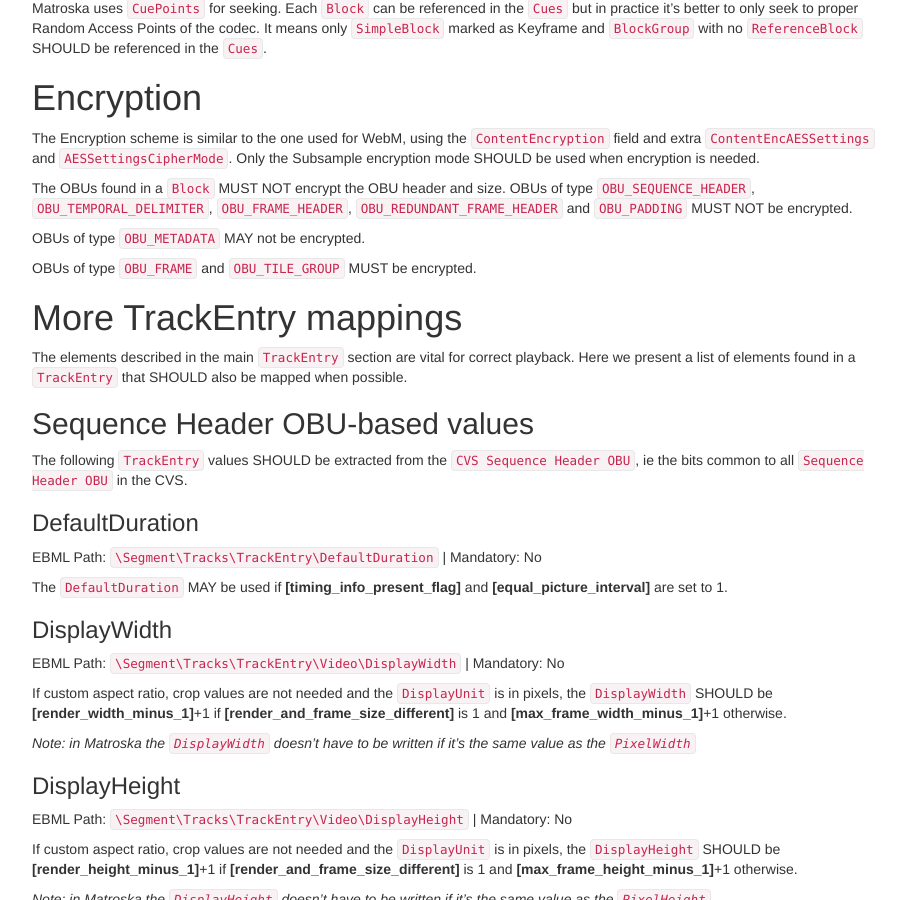
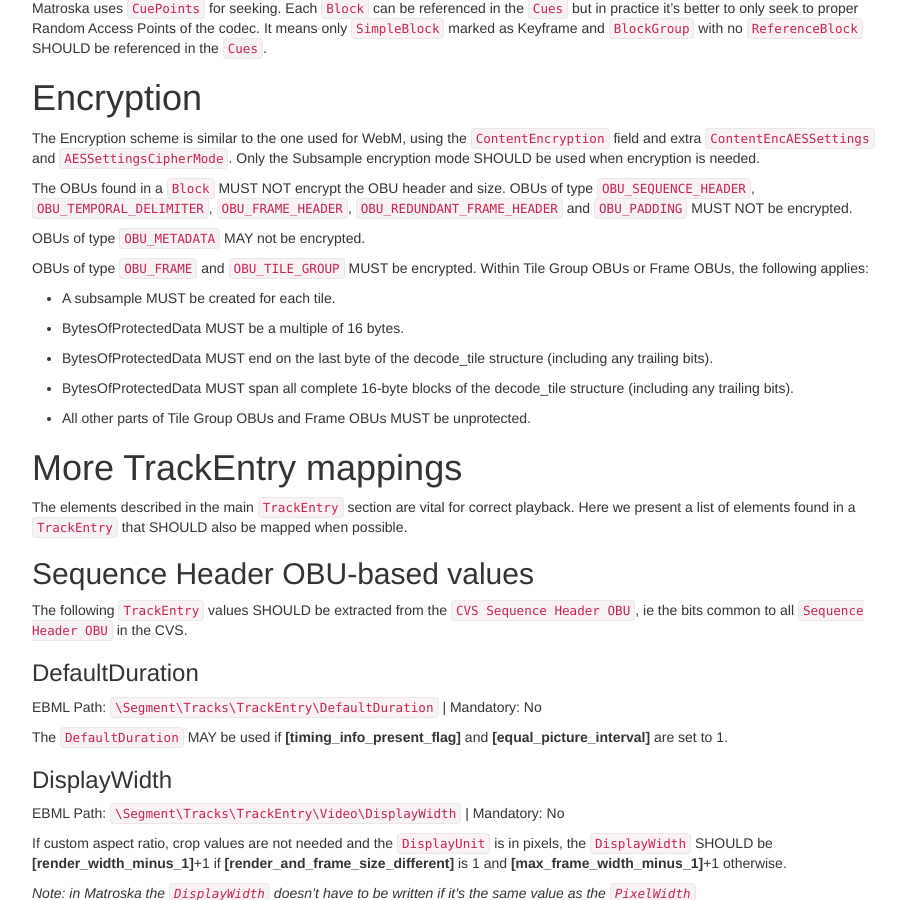
Before and after one commit to ietf-wg-cellar/matroska-specification, a Jekyll site: the page built from codec/av1.md, in a window 1280 px wide and 900 px high, scrolled down 3606 px. Shown: the whole window, without its empty margins (273-1179 px from the left). Built offline with Jekyll 4.4.1, drawn with Linux system fonts in a browser that asks for light colours; our own code applies the rules of GitHub Pages for plain Markdown files.

Commit message:
av1: use the same scheme as ISOBMFF for tile/frame encryption

```diff
--- a/codec/av1.md
+++ b/codec/av1.md
@@ -151,7 +151,17 @@ The OBUs found in a `Block` MUST NOT encrypt the OBU header and size. OBUs of ty
 
 OBUs of type `OBU_METADATA` MAY not be encrypted.
 
-OBUs of type `OBU_FRAME` and `OBU_TILE_GROUP` MUST be encrypted.
+OBUs of type `OBU_FRAME` and `OBU_TILE_GROUP` MUST be encrypted. Within Tile Group OBUs or Frame OBUs, the following applies:
+
+* A subsample MUST be created for each tile.
+
+* BytesOfProtectedData MUST be a multiple of 16 bytes.
+
+* BytesOfProtectedData MUST end on the last byte of the decode_tile structure (including any trailing bits).
+
+* BytesOfProtectedData MUST span all complete 16-byte blocks of the decode_tile structure (including any trailing bits).
+
+* All other parts of Tile Group OBUs and Frame OBUs MUST be unprotected.
 
 
 # More TrackEntry mappings
```
